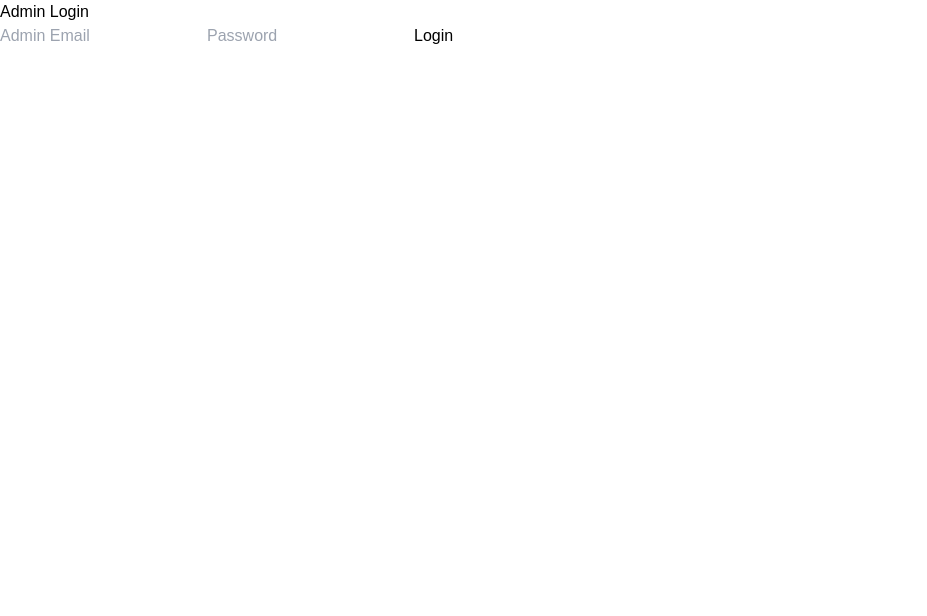
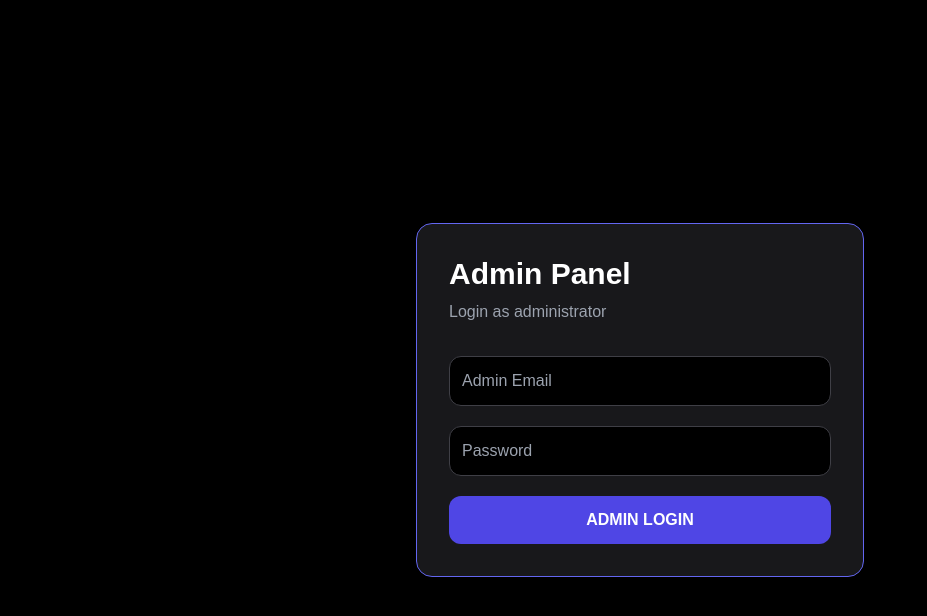
Before and after one commit to Rishij4/ForgeMobile_frontend, a React (Vite) app: page /admin/login in a window 1280 px wide. Shown: the top 616 px of the page, without its empty margins (0-927 px from the left). Built offline with nearby package versions, Linux system fonts and the light colour scheme; no server answers.

Commit message:
Update AdminLogin.jsx

```diff
--- a/src/pages/Admin/AdminLogin.jsx
+++ b/src/pages/Admin/AdminLogin.jsx
@@ -18,7 +18,10 @@ const AdminLogin = () => {
         password
       });
 
-      sessionStorage.setItem("adminToken", res.data.token);
+      sessionStorage.setItem(
+        "adminToken",
+        res.data.token
+      );
 
       toast.success("Admin login successful");
 
@@ -30,25 +33,54 @@ const AdminLogin = () => {
   };
 
   return (
-    <div>
-      <h2>Admin Login</h2>
+    <div className="min-h-screen bg-black flex items-center justify-center px-6">
 
-      <form onSubmit={handleAdminLogin}>
+      <div className="w-full max-w-md bg-zinc-900 border border-indigo-500 rounded-2xl p-8 shadow-2xl">
+
+        <h1 className="text-3xl font-bold text-white mb-2">
+          Admin Panel
+        </h1>
+
+        <p className="text-gray-400 mb-8">
+          Login as administrator
+        </p>
+
+        <form
+          onSubmit={handleAdminLogin}
+          className="space-y-5"
+        >
+
           <input
+            type="email"
+            placeholder="Admin Email"
             value={email}
-          onChange={(e) => setEmail(e.target.value)}
-          placeholder="Admin Email"
+            onChange={(e) =>
+              setEmail(e.target.value)
+            }
+            className="w-full bg-black border border-zinc-700 rounded-xl p-3 text-white outline-none focus:border-indigo-500"
           />
 
           <input
             type="password"
+            placeholder="Password"
             value={password}
-          onChange={(e) => setPassword(e.target.value)}
-          placeholder="Password"
+            onChange={(e) =>
+              setPassword(e.target.value)
+            }
+            className="w-full bg-black border border-zinc-700 rounded-xl p-3 text-white outline-none focus:border-indigo-500"
           />
 
-        <button>Login</button>
+          <button
+            type="submit"
+            className="w-full bg-indigo-600 hover:bg-indigo-500 text-white py-3 rounded-xl font-bold transition"
+          >
+            ADMIN LOGIN
+          </button>
+
         </form>
+
+      </div>
+
     </div>
   );
 };
```
Lines whose indentation alone changed are shown as unchanged.
